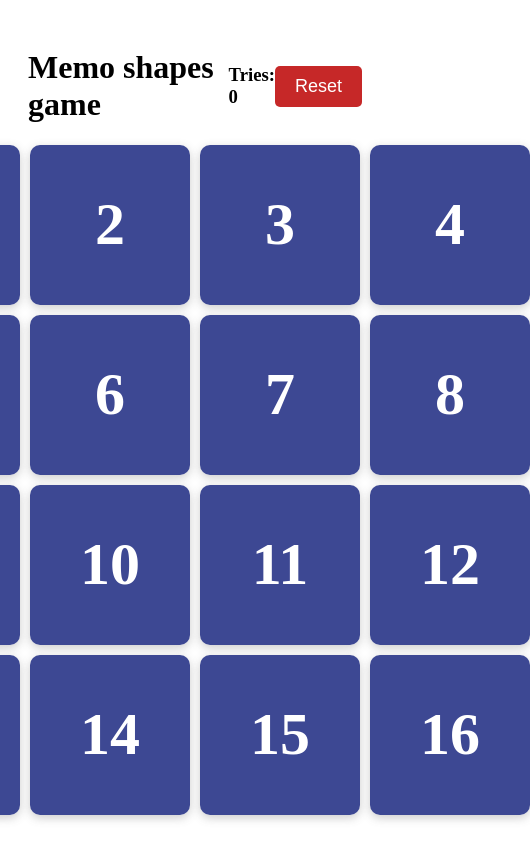
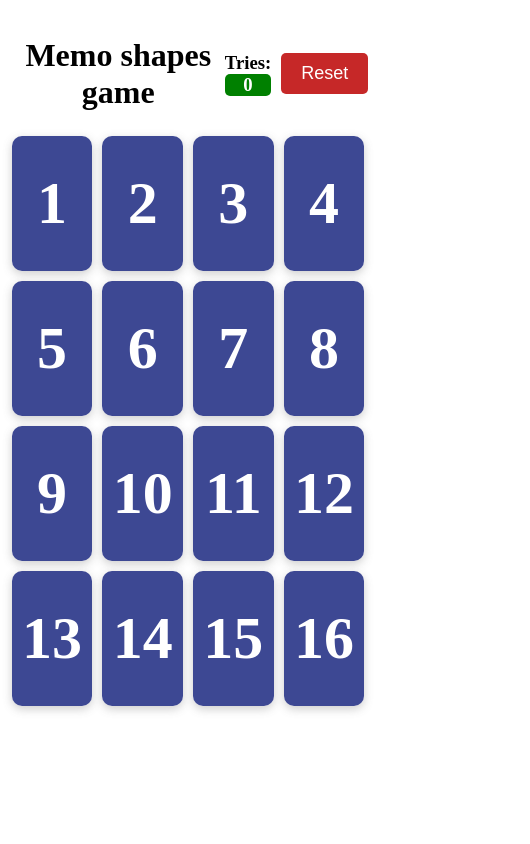
Before and after one commit to mateuszkowalke/shapes-memo, a website built with Vite: page index.html in a window 390 px wide. Shown: the whole page, 530 px wide, since content can reach past the window. Built offline with nearby package versions, Linux system fonts and the light colour scheme; what party-js would draw is missing.

Commit message:
feature: made the layout responsive

```diff
--- a/src/style.css
+++ b/src/style.css
@@ -1,10 +1,16 @@
 .container {
-    max-width: 800px;
+    max-width: 100%;
     margin: 0 auto;
-    padding: 20px;
+    padding: 1%;
     display: flex;
     flex-direction: column;
     align-items: center;
+}
+
+@media screen and (min-width: 800px) {
+    .container {
+        max-width: 800px;
+    }
 }
 
 header {
@@ -14,11 +20,25 @@ header {
     width: 100%;
 }
 
+h1 {
+    text-align: center;
+    padding: 1%;
+}
+
 #game {
+    width: 100%;
+    height: 80vh;
     display: grid;
-    grid-template-columns: repeat(4, 160px);
-    grid-template-rows: repeat(4, 160px);
+    grid-template-columns: repeat(4, 22%);
+    grid-template-rows: repeat(4, 20%);
     grid-gap: 10px;
+}
+
+@media screen and (min-width: 800px) {
+    #game {
+        grid-template-columns: repeat(4, 25%);
+        grid-template-rows: repeat(4, 25%);
+    }
 }
 
 .card {
@@ -66,6 +86,7 @@ svg {
 }
 
 button {
+    margin: 10px;
      font-size: 18px;
      background-color: #c62828;
      color: white;
@@ -73,6 +94,15 @@ button {
      border: none;
      padding: 10px 20px;
      cursor: pointer;
+}
+
+#tries-counter {
+    display: block;
+    text-align: center;
+     border-radius: 5px;
+     border: none;
+     background-color: green;
+     color: white;
 }
 
 .reward {
--- a/vite.config.ts
+++ b/vite.config.ts
@@ -1,5 +1,6 @@
-import { defineConfig } from "vite";
+import {defineConfig} from "vite";
 
 export default defineConfig({
     base: "/shapes-memo/",
+    server: {host: true}
 });
```
